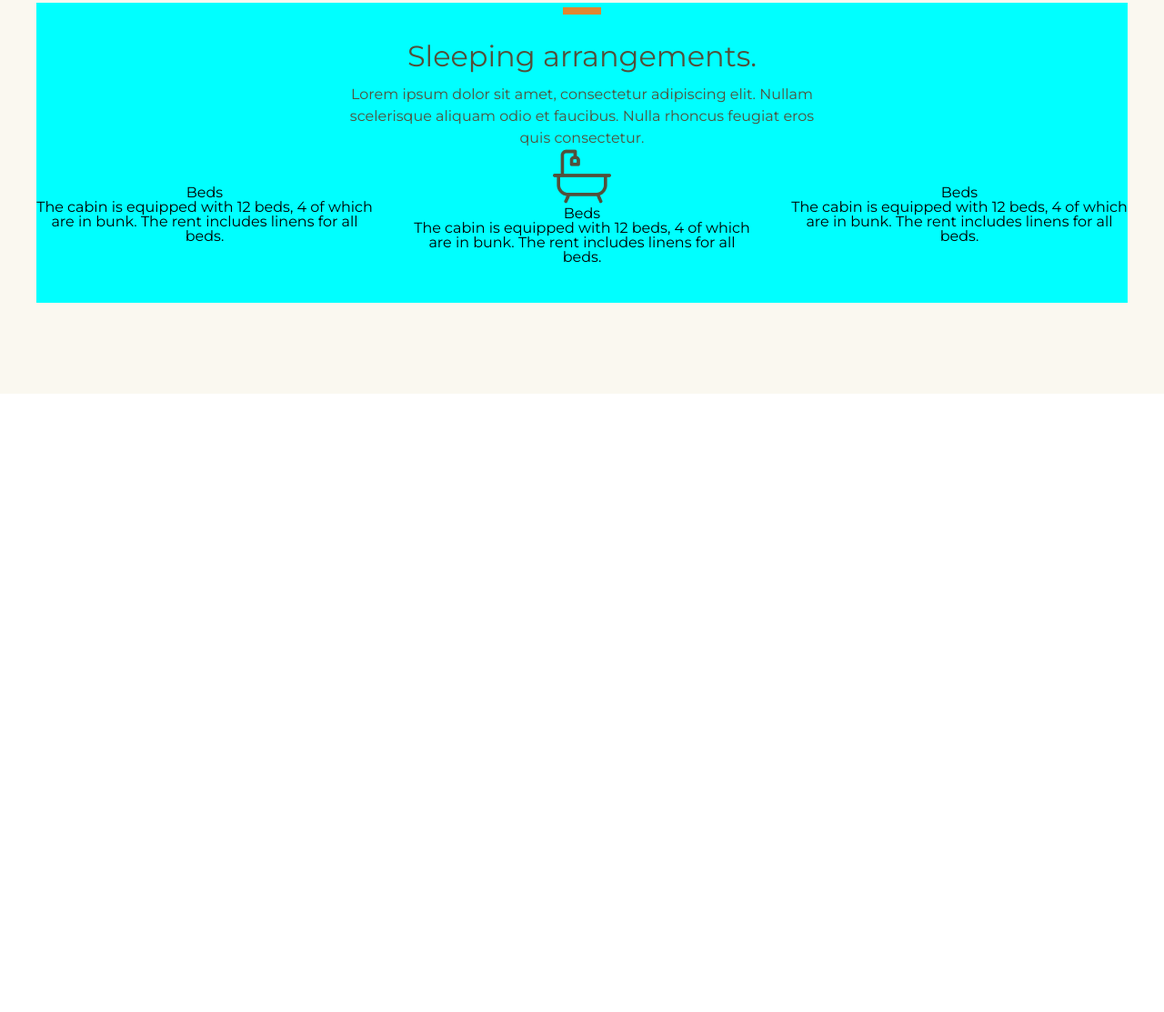
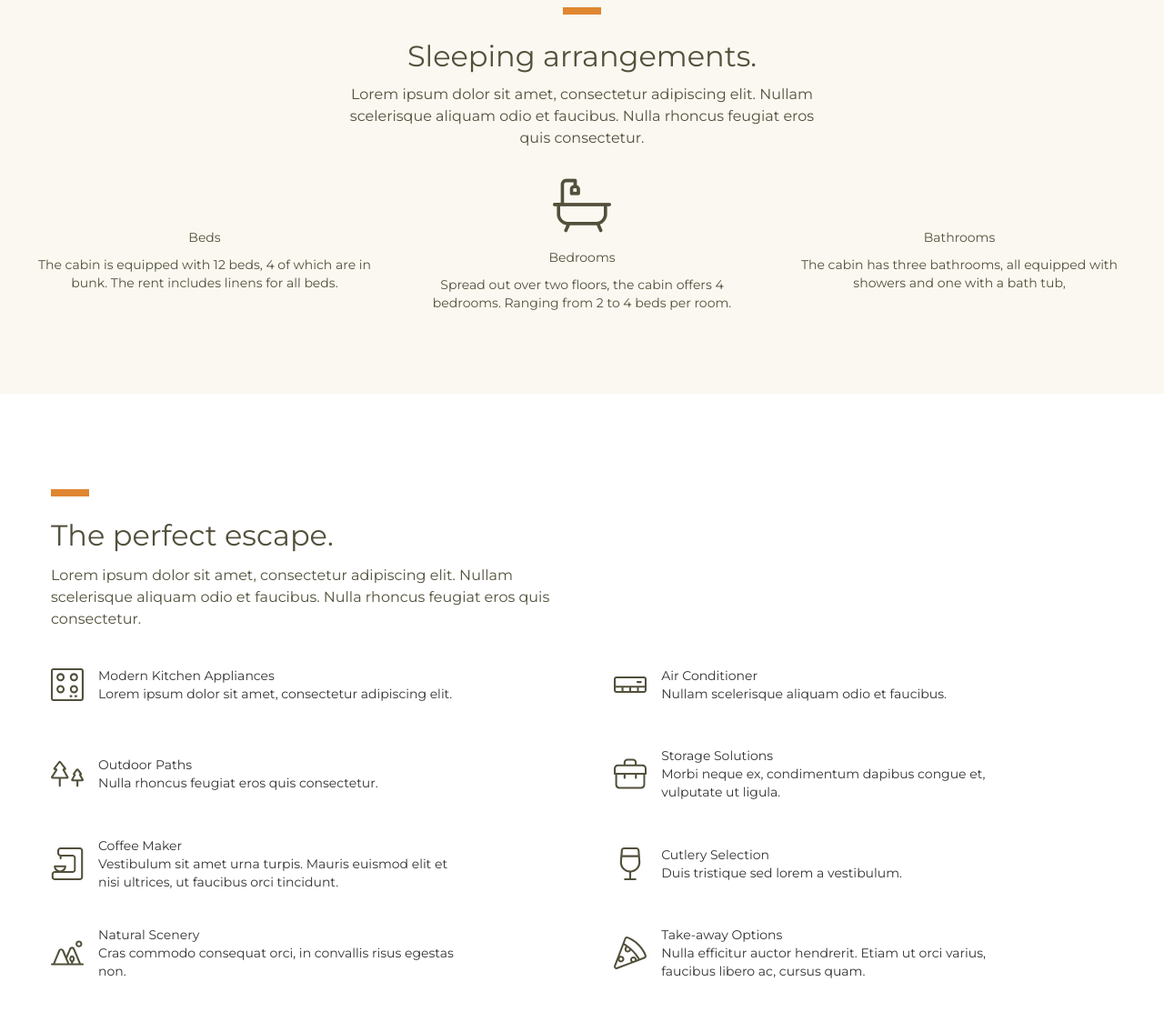
Before and after one commit to andrey777a/guesHouse, a plain HTML site: page index.html in a window 1280 px wide. Shown: the part 2478-3591 px from the top of the page at 91% size. Before the commit the page ends 2911 px from the top, so only its background shows below. Drawn offline with Linux system fonts and the light colour scheme.

Commit message:
3section plus

```diff
--- a/css/style.css
+++ b/css/style.css
@@ -189,7 +189,6 @@ a{
 }
 .arrangements__inner{
     position: absolute;
-    background-color: aqua;
     top: 0;
     bottom: 0;
     left: 0;
@@ -215,12 +214,98 @@ a{
     width: 512px;
     margin: 0 auto;
 }
-
+.icon{
+    padding-bottom: 12px;
+}
+.name{
+    padding-bottom: 10px;
+}
 .arrangements__items{
     display: flex;
     align-items: center;
     justify-content: space-between;
+    padding-top: 32px;
 }
 .arrangements__item{
     width: 370px;
+    font-weight: 400;
+    font-size: 14px;
+    line-height: 20px;
+    color: #52503B;
 }
+
+/* -------------advantages------------------ */
+
+.advantages{
+    height: 726px;
+    position: relative;
+}
+.advantages__inner{
+    position: absolute;
+    top: 0;
+    bottom: 0;
+    left: 0;
+    right: 0;
+    width: 1200px;
+    height: 526px;
+    margin: auto;
+    text-align: center;
+}
+.advantages__inner-top{
+    text-align: left;
+    width: 600px;
+    margin-bottom: 30px;
+}
+.orange-line-advantages{
+    margin-left: 16px;
+    margin-bottom: 30px;
+}
+.title{
+    margin-left: 16px;
+    margin-bottom: 14px;
+    font-weight: 400;
+    font-size: 32px;
+    line-height: 36px;
+    color: #52503B;
+}
+.subtitle{
+    margin-left: 16px;
+    font-weight: 400;
+    font-size: 16px;
+    line-height: 24px;
+    color: #52503B;
+}
+
+
+.advantages__items{
+    display: grid;
+    grid-template-rows: 1fr 1fr 1fr 1fr;
+    grid-template-columns: 1fr 1fr;
+    grid-gap: 3vw;
+    justify-content: start;
+}
+
+.img-item{
+    margin-right: 16px;
+}
+.advantages__item{
+    margin-left: 16px;
+    display: flex;
+    flex-wrap: nowrap;
+    align-items: center;
+    text-align: center;
+    width: 460px;
+    font-weight: 400;
+    font-size: 14px;
+    line-height: 20px;color: #333333;
+}
+.img-item{
+    width: 36px;
+    height: 36px;
+}
+.text1{
+    text-align: left;
+}
+.text2{
+    text-align: left;
+}
--- a/index.html
+++ b/index.html
@@ -35,6 +35,7 @@
                 <a href="#" class="button">Book now</a>
         </div>
     </header>
+
     <section class="header-content">
         <div class="container">
             <div class="header-content__content">
@@ -53,6 +54,7 @@
             </div>
         </div>
     </section>
+
     <section class="book">
         <div class="container">
             <div class="book__inner">
@@ -77,6 +79,7 @@
             </div>
         </div>
     </section>
+
     <section class="discription">
         <div class="container">
             <div class="discription__inner">
@@ -91,9 +94,11 @@
             </div>
         </div>
     </section>
+
     <div class="bg-interior">
         <img src="/img/interier.png" alt="interior">
     </div>
+
     <section class="arrangements" >
         <div class="container">
             <div class="arrangements__inner">
@@ -114,15 +119,89 @@
                         <div class="icon">
                             <img src="/img/bathrooms.png" alt="">
                         </div>
-                        <div class="name">Beds</div>
-                        <div class="text">The cabin is equipped with 12 beds, 4 of which are in bunk. The rent includes linens for all beds.</div>
+                        <div class="name">Bedrooms</div>
+                        <div class="text">Spread out over two floors, the cabin offers 4 bedrooms. Ranging from 2 to 4 beds per room.</div>
                     </div>
                     <div class="arrangements__item">
                         <div class="icon">
                             <img src="/img/bedrooms.png" alt="">
                         </div>
-                        <div class="name">Beds</div>
-                        <div class="text">The cabin is equipped with 12 beds, 4 of which are in bunk. The rent includes linens for all beds.</div>
+                        <div class="name">Bathrooms</div>
+                        <div class="text">The cabin has three bathrooms, all equipped with showers and one with a bath tub,</div>
+                    </div>
+                </div>
+            </div>
+        </div>
+    </section>
+
+    <section class="advantages">
+        <div class="container">
+            <div class="advantages__inner">
+                <div class="advantages__inner-top">
+                    <div class="orange-line orange-line-advantages">
+                        <img src="/img/Rectangle.png" alt="#">
+                    </div>
+                    <div class="title">The perfect escape.</div>
+                    <div class="subtitle">Lorem ipsum dolor sit amet, consectetur adipiscing elit. Nullam scelerisque aliquam odio et faucibus. Nulla rhoncus feugiat eros quis consectetur.</div>
+                </div>
+                <div class="advantages__inner-body">
+                    <div class="advantages__items">
+                        <div class="advantages__item">
+                            <img class="img-item" src="/img/1.svg" alt="icon">
+                            <div class="item-text">
+                                <p class="text1">Modern Kitchen Appliances</p>
+                                <p class="text2">Lorem ipsum dolor sit amet, consectetur adipiscing elit.</p>
+                            </div>
+                        </div>
+                        <div class="advantages__item">
+                            <img class="img-item" src="/img/2.svg" alt="icon">
+                            <div class="item-text">
+                                <p class="text1">Air Conditioner</p>
+                                <p class="text2">Nullam scelerisque aliquam odio et faucibus.</p>
+                            </div>
+                        </div>
+                        <div class="advantages__item">
+                            <img class="img-item" src="/img/3.svg" alt="icon">
+                            <div class="item-text">
+                                <p class="text1">Outdoor Paths</p>
+                                <p class="text2">Nulla rhoncus feugiat eros quis consectetur.</p>
+                            </div>
+                        </div>
+                        <div class="advantages__item">
+                            <img class="img-item" src="/img/4.svg" alt="icon">
+                            <div class="item-text">
+                                <p class="text1">Storage Solutions</p>
+                                <p class="text2">Morbi neque ex, condimentum dapibus congue et, vulputate ut ligula.</p>
+                            </div>
+                        </div>
+                        <div class="advantages__item">
+                            <img class="img-item" src="/img/5.svg" alt="icon">
+                            <div class="item-text">
+                                <p class="text1">Coffee Maker</p>
+                                <p class="text2">Vestibulum sit amet urna turpis. Mauris euismod elit et nisi ultrices, ut faucibus orci tincidunt.</p>
+                            </div>
+                        </div>
+                        <div class="advantages__item">
+                            <img class="img-item" src="/img/6.svg" alt="icon">
+                            <div class="item-text">
+                                <p class="text1">Cutlery Selection</p>
+                                <p class="text2">Duis tristique sed lorem a vestibulum.</p>
+                            </div>
+                        </div>
+                        <div class="advantages__item">
+                            <img class="img-item" src="/img/7.svg" alt="icon">
+                            <div class="item-text">
+                                <p class="text1">Natural Scenery</p>
+                                <p class="text2">Cras commodo consequat orci, in convallis risus egestas non.</p>
+                            </div>
+                        </div>
+                        <div class="advantages__item">
+                            <img class="img-item" src="/img/8.svg" alt="icon">
+                            <div class="item-text">
+                                <p class="text1">Take-away Options</p>
+                                <p class="text2">Nulla efficitur auctor hendrerit. Etiam ut orci varius, faucibus libero ac, cursus quam.</p>
+                            </div>
+                        </div>
                     </div>
                 </div>
             </div>
@@ -130,6 +209,8 @@
     </section>
 
 
+
+
     <script></script>
 </body>
 </html>
--- a/js/main.js
+++ b/js/main.js
@@ -0,0 +1,7 @@
+$('.one-time').slick({
+    dots: true,
+    infinite: true,
+    speed: 300,
+    slidesToShow: 1,
+    adaptiveHeight: true
+  });
```
Also changed, not shown: img/1.svg (added), img/2.svg (added), img/3.svg (added), img/4.svg (added), img/5.svg (added), img/6.svg (added), img/7.svg (added), img/8.svg (added).
